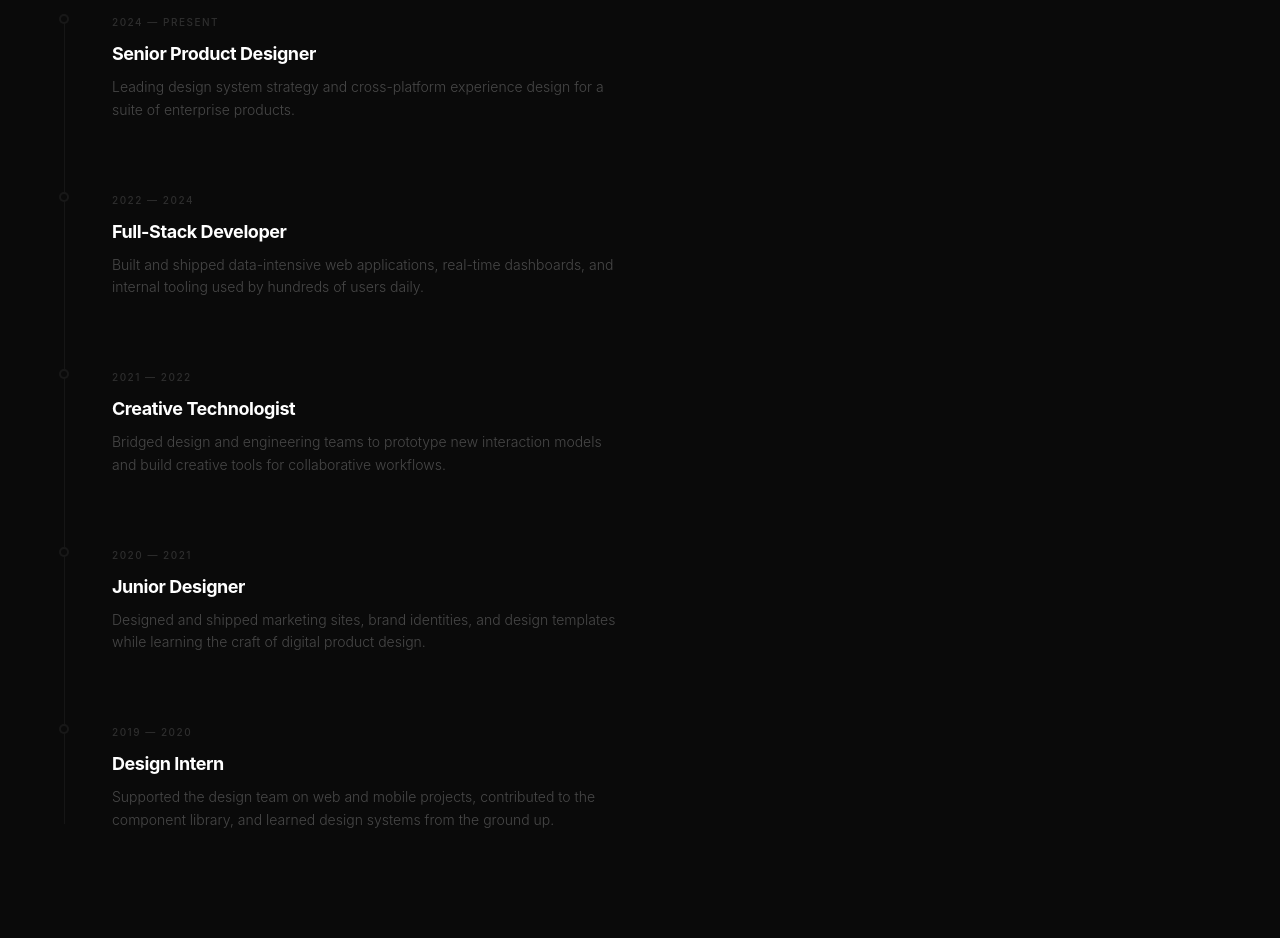
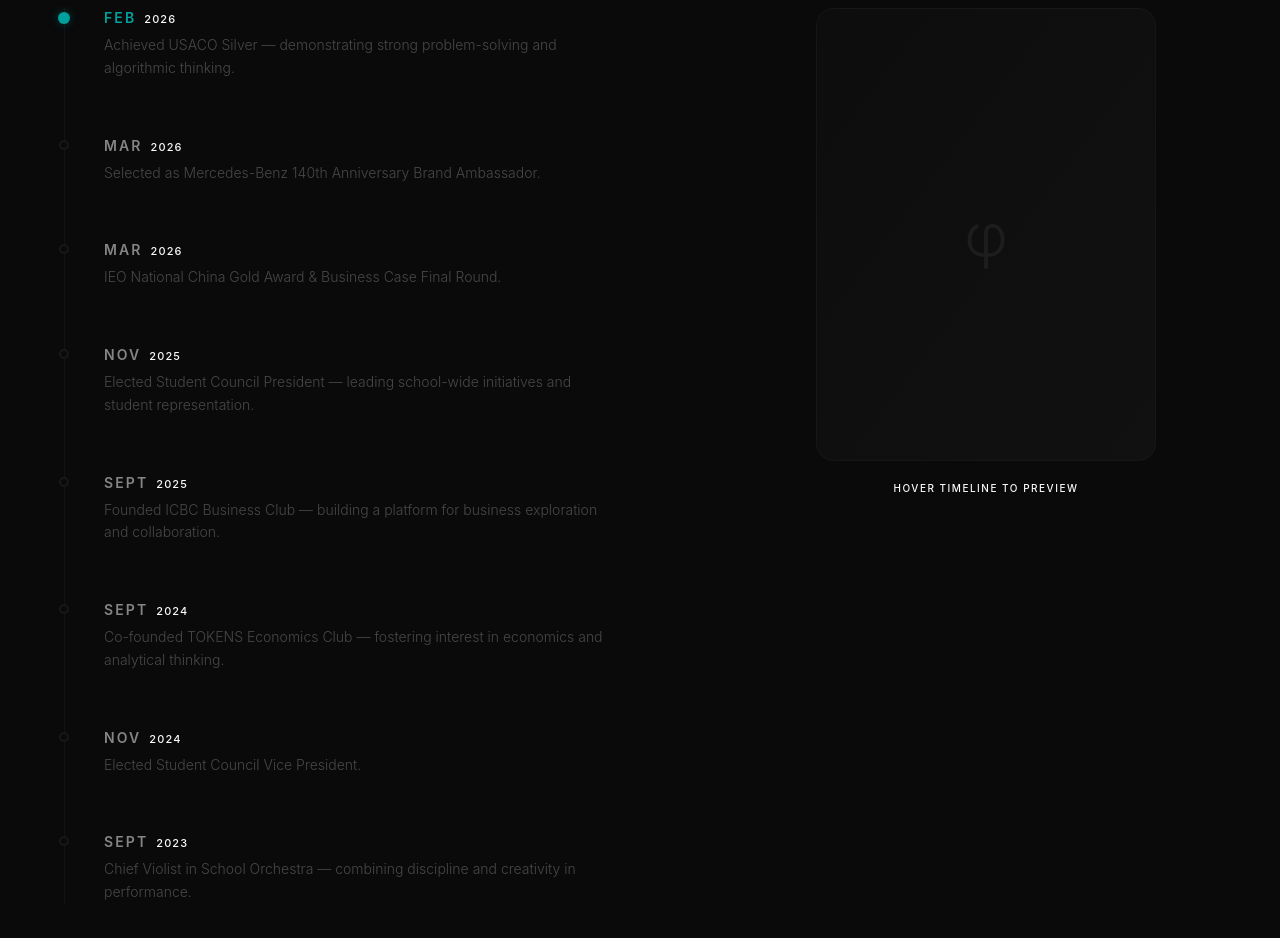
Before and after one commit to Ydnam-yyy/portfolio, a Next.js app: page / in a window 1280 px wide. Shown: the part 2500-3438 px from the top of the page. Built offline with nearby package versions, Linux system fonts and the light colour scheme.

Commit message:
Refactor Experience section with timeline, image preview, and real data

```diff
--- a/src/components/Experience.tsx
+++ b/src/components/Experience.tsx
@@ -1,51 +1,88 @@
 "use client";
 
-import { motion, useScroll, useSpring } from "framer-motion";
-import { useRef } from "react";
+import { motion, AnimatePresence } from "framer-motion";
+import { useRef, useState } from "react";
 
-const experiences = [
+interface ExperienceEntry {
+  month: string;
+  year: string;
+  description: string;
+  image?: string;
+}
+
+const experiences: ExperienceEntry[] = [
   {
-    time: "2024 — Present",
-    title: "Senior Product Designer",
+    month: "FEB",
+    year: "2026",
     description:
-      "Leading design system strategy and cross-platform experience design for a suite of enterprise products.",
+      "Achieved USACO Silver — demonstrating strong problem-solving and algorithmic thinking.",
+    image: "/photos/usaco.jpg",
   },
   {
-    time: "2022 — 2024",
-    title: "Full-Stack Developer",
+    month: "MAR",
+    year: "2026",
     description:
-      "Built and shipped data-intensive web applications, real-time dashboards, and internal tooling used by hundreds of users daily.",
+      "Selected as Mercedes-Benz 140th Anniversary Brand Ambassador.",
+    image: "/photos/benz.jpg",
   },
   {
-    time: "2021 — 2022",
-    title: "Creative Technologist",
+    month: "MAR",
+    year: "2026",
     description:
-      "Bridged design and engineering teams to prototype new interaction models and build creative tools for collaborative workflows.",
+      "IEO National China Gold Award & Business Case Final Round.",
   },
   {
-    time: "2020 — 2021",
-    title: "Junior Designer",
+    month: "NOV",
+    year: "2025",
     description:
-      "Designed and shipped marketing sites, brand identities, and design templates while learning the craft of digital product design.",
+      "Elected Student Council President — leading school-wide initiatives and student representation.",
+    image: "/photos/student_council.jpg",
   },
   {
-    time: "2019 — 2020",
-    title: "Design Intern",
+    month: "SEPT",
+    year: "2025",
     description:
-      "Supported the design team on web and mobile projects, contributed to the component library, and learned design systems from the ground up.",
+      "Founded ICBC Business Club — building a platform for business exploration and collaboration.",
+    image: "/photos/business_club.jpg",
+  },
+  {
+    month: "SEPT",
+    year: "2024",
+    description:
+      "Co-founded TOKENS Economics Club — fostering interest in economics and analytical thinking.",
+  },
+  {
+    month: "NOV",
+    year: "2024",
+    description:
+      "Elected Student Council Vice President.",
+    image: "/photos/student_council.jpg",
+  },
+  {
+    month: "SEPT",
+    year: "2023",
+    description:
+      "Chief Violist in School Orchestra — combining discipline and creativity in performance.",
+    image: "/photos/orchestra.jpg",
   },
 ];
 
+function PlaceholderImage() {
+  return (
+    <div className="w-full h-full rounded-[18px] bg-gradient-to-br from-[#0d0d0d] to-[#111] flex items-center justify-center border border-white/[0.03]">
+      <span className="text-white/[0.06] text-6xl font-light select-none">
+        &phi;
+      </span>
+    </div>
+  );
+}
+
 export default function Experience() {
   const sectionRef = useRef<HTMLDivElement>(null);
-  const { scrollYProgress } = useScroll({
-    target: sectionRef,
-    offset: ["start end", "end end"],
-  });
-  const progressHeight = useSpring(scrollYProgress, {
-    stiffness: 60,
-    damping: 20,
-  });
+  const [hoveredIndex, setHoveredIndex] = useState<number | null>(null);
+
+  const hoveredImage =
+    hoveredIndex !== null ? experiences[hoveredIndex].image : null;
 
   return (
     <section
@@ -53,6 +90,7 @@ export default function Experience() {
       ref={sectionRef}
       className="relative max-w-[1440px] mx-auto px-8 md:px-16 py-32 md:py-40"
     >
+      {/* Section header */}
       <motion.div
         className="mb-16"
         initial={{ opacity: 0, y: 20 }}
@@ -66,45 +104,124 @@ export default function Experience() {
         <div className="w-8 h-[1px] bg-[#00A19C]/40" />
       </motion.div>
 
-      <div className="relative max-w-3xl">
+      {/* Two-column layout */}
+      <div className="flex flex-col lg:flex-row gap-12 lg:gap-20">
+        {/* Left: Timeline */}
+        <div className="relative flex-1 max-w-2xl">
           {/* Timeline track */}
-        <div className="absolute left-0 top-2 bottom-2 w-[1px] bg-white/[0.05]" />
-
-        {/* Progress indicator on the timeline */}
-        <motion.div
-          className="absolute left-0 top-2 w-[1px] bg-[#00A19C] origin-top"
-          style={{ scaleY: progressHeight }}
-        />
+          <div className="absolute left-0 top-0 bottom-0 w-[1px] bg-white/[0.04]" />
 
           <div className="flex flex-col">
-          {experiences.map((exp, i) => (
+            {experiences.map((exp, i) => {
+              const isLatest = i === 0;
+
+              return (
                 <motion.div
-              key={exp.time + exp.title}
-              className="relative pl-12 pb-16 last:pb-0 group"
-              initial={{ opacity: 0, y: 20 }}
+                  key={`${exp.month}-${exp.year}-${exp.description.slice(0, 20)}`}
+                  className="relative pl-10 pb-14 last:pb-0 group cursor-default"
+                  initial={{ opacity: 0, y: 16 }}
                   whileInView={{ opacity: 1, y: 0 }}
-              viewport={{ once: true, margin: "-60px" }}
-              transition={{ duration: 0.4, delay: i * 0.05, ease: "easeOut" }}
+                  viewport={{ once: true, margin: "-40px" }}
+                  transition={{
+                    duration: 0.45,
+                    delay: i * 0.06,
+                    ease: [0.25, 0.46, 0.45, 0.94],
+                  }}
+                  onMouseEnter={() => setHoveredIndex(i)}
+                  onMouseLeave={() => setHoveredIndex(null)}
                 >
-              {/* Timeline node */}
-              <div className="absolute left-0 top-1.5 -translate-x-1/2 w-2.5 h-2.5 rounded-full bg-[#0a0a0a] border-2 border-white/[0.06] group-hover:border-[#00A19C] transition-all duration-400" />
+                  {/* Timeline dot */}
+                  <div className="absolute left-0 top-1 -translate-x-1/2">
+                    {isLatest ? (
+                      <div className="relative">
+                        <div className="w-3 h-3 rounded-full bg-[#00A19C] shadow-[0_0_10px_rgba(0,161,156,0.35)]" />
+                        <div className="absolute inset-0 w-3 h-3 rounded-full bg-[#00A19C] animate-ping opacity-20" />
+                      </div>
+                    ) : (
+                      <div
+                        className={`w-2.5 h-2.5 rounded-full border-2 transition-all duration-400 ${
+                          hoveredIndex === i
+                            ? "bg-[#00A19C] border-[#00A19C] shadow-[0_0_8px_rgba(0,161,156,0.2)]"
+                            : "bg-[#0a0a0a] border-white/[0.06]"
+                        }`}
+                      />
+                    )}
+                  </div>
 
-              {/* Time */}
-              <span className="text-[10px] font-medium tracking-[0.15em] text-white/15 uppercase">
-                {exp.time}
+                  {/* Month + Year */}
+                  <div className="flex items-baseline gap-2 mb-1.5">
+                    <span
+                      className={`text-sm font-semibold tracking-[0.15em] uppercase transition-colors duration-300 ${
+                        isLatest
+                          ? "text-[#00A19C]"
+                          : hoveredIndex === i
+                          ? "text-white/70"
+                          : "text-white/50"
+                      }`}
+                    >
+                      {exp.month}
                     </span>
-
-              {/* Title */}
-              <h3 className="text-lg font-bold text-white tracking-tight mt-2 mb-2 group-hover:text-[#00A19C] transition-colors duration-300">
-                {exp.title}
-              </h3>
+                    <span className="text-[11px] font-medium tracking-[0.1em] text-white/12 uppercase">
+                      {exp.year}
+                    </span>
+                  </div>
 
                   {/* Description */}
-              <p className="text-sm text-white/25 font-light leading-relaxed max-w-lg">
+                  <p className="text-sm text-white/25 font-light leading-relaxed max-w-lg transition-colors duration-300 group-hover:text-white/35">
                     {exp.description}
                   </p>
                 </motion.div>
-          ))}
+              );
+            })}
+          </div>
+        </div>
+
+        {/* Right: Image preview (desktop) */}
+        <div className="hidden lg:block w-[340px] flex-shrink-0">
+          <div className="sticky top-32">
+            <div className="relative w-full aspect-[3/4]">
+              <AnimatePresence mode="wait">
+                {hoveredImage ? (
+                  <motion.div
+                    key={hoveredImage}
+                    className="absolute inset-0"
+                    initial={{ opacity: 0 }}
+                    animate={{ opacity: 1 }}
+                    exit={{ opacity: 0 }}
+                    transition={{ duration: 0.3, ease: "easeOut" }}
+                  >
+                    <img
+                      src={hoveredImage}
+                      alt=""
+                      className="w-full h-full object-cover rounded-[18px]"
+                    />
+                    <div className="absolute inset-0 rounded-[18px] ring-1 ring-inset ring-white/[0.04]" />
+                  </motion.div>
+                ) : (
+                  <motion.div
+                    key="placeholder"
+                    className="absolute inset-0"
+                    initial={{ opacity: 0 }}
+                    animate={{ opacity: 1 }}
+                    exit={{ opacity: 0 }}
+                    transition={{ duration: 0.3, ease: "easeOut" }}
+                  >
+                    <PlaceholderImage />
+                  </motion.div>
+                )}
+              </AnimatePresence>
+
+              {/* Subtle outer glow */}
+              {hoveredImage && (
+                <div className="absolute -inset-2 rounded-[22px] bg-[#00A19C]/[0.02] blur-xl pointer-events-none" />
+              )}
+            </div>
+
+            {/* Hint text */}
+            <p className="text-[10px] font-medium tracking-[0.15em] text-white/08 uppercase mt-5 text-center">
+              Hover timeline to preview
+            </p>
+          </div>
         </div>
       </div>
     </section>
```
Lines whose indentation alone changed are shown as unchanged.
